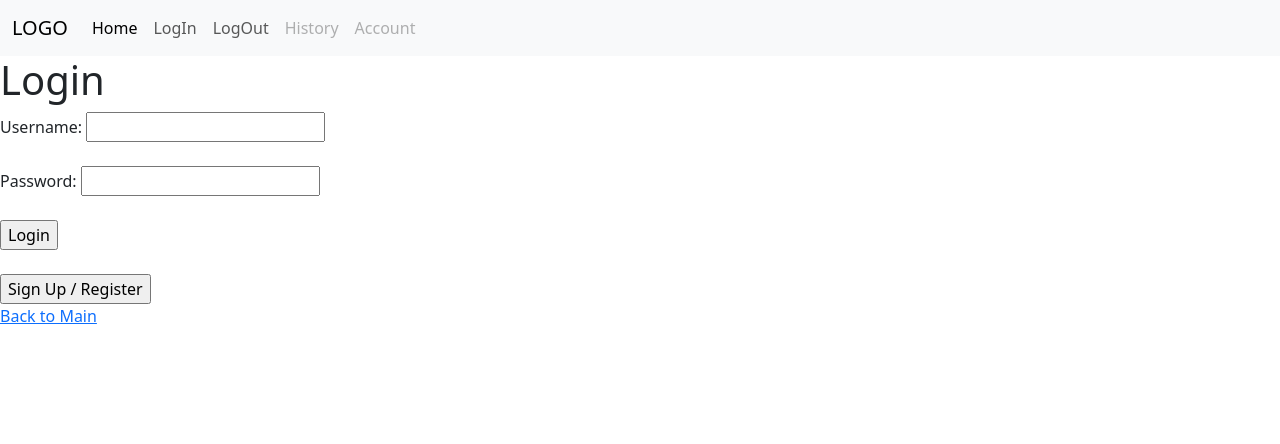
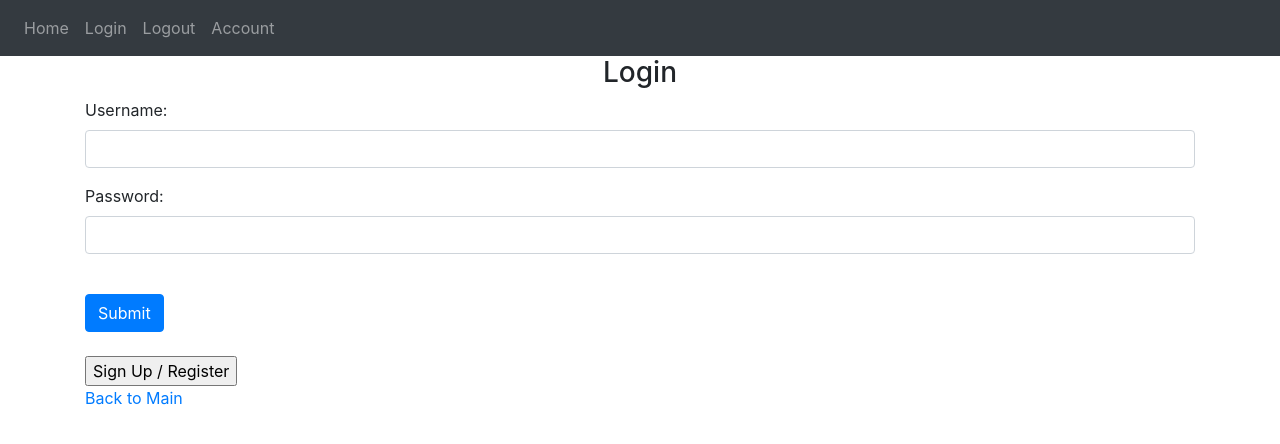
Before and after one commit to Nickafic/SentimentAnalysis, a Flask app: page /login in a window 1280 px wide. Shown: the top 444 px of the page. Run offline with Flask 3, Linux system fonts and the light colour scheme; some libraries are stand-ins or nearby versions.

Commit message:
Added some CSS changes to navbar and Login pages

```diff
--- a/SentimentalAnalysis/templates/htmlheader.html
+++ b/SentimentalAnalysis/templates/htmlheader.html
@@ -2,48 +2,55 @@
 <html>
   <head>
       <!-- CSS IS SHARED but TITTLE is set per page-->
+      <link
+        rel="stylesheet"
+        href="https://stackpath.bootstrapcdn.com/bootstrap/4.4.1/css/bootstrap.min.css"
+        integrity="sha384-Vkoo8x4CGsO3+Hhxv8T/Q5PaXtkKtu6ug5TOeNV6gBiFeWPGFN9MuhOf23Q9Ifjh"
+        crossorigin="anonymous"
+      />
+      <link
+        rel="stylesheet"
+        href="https://stackpath.bootstrapcdn.com/font-awesome/4.7.0/css/font-awesome.min.css"
+        crossorigin="anonymous"
+      />
       <title> {% block tittle %}{% endblock %} </title>
-    <link href="https://cdn.jsdelivr.net/npm/bootstrap@5.3.2/dist/css/bootstrap.min.css" rel="stylesheet" integrity="sha384-T3c6CoIi6uLrA9TneNEoa7RxnatzjcDSCmG1MXxSR1GAsXEV/Dwwykc2MPK8M2HN" crossorigin="anonymous">
-    {% block headHTML %}
-    {% endblock %}
-
   </head>
   <body>
     <!-- Navigation Bar follows through the entire website.-->
-    <nav class="navbar navbar-expand-lg bg-body-tertiary">
 
-      <div class="container-fluid">
-
-        <a class="navbar-brand" href="#">
-          LOGO
-        </a>
-
-        <button class="navbar-toggler" type="button" data-bs-toggle="collapse" data-bs-target="#navbarNavAltMarkup" aria-controls="navbarNavAltMarkup" aria-expanded="false" aria-label="Toggle navigation">
+    <nav class="navbar navbar-expand-lg navbar-dark bg-dark">
+        <button class="navbar-toggler" type="button" data-toggle="collapse" data-target="#navbar">
           <span class="navbar-toggler-icon"></span>
         </button>
-
-        <div class="collapse navbar-collapse" id="navbarNavAltMarkup">
+        <div class="collapse navbar-collapse" id="navbar">
           <div class="navbar-nav">
-            <a class="nav-link active" aria-current="page" href="/">Home</a>
-            <a class="nav-link" href="/login">LogIn</a>
-            <a class="nav-link" href="/logout">LogOut</a>
-            <a class="nav-link disabled"  href="#" aria-disabled="true">History</a>
-            <a class="nav-link disabled" href="#" aria-disabled="true">Account</a>
+            <a class="nav-item nav-link" id="home" href="/">Home</a>
+            <a class="nav-item nav-link" id="login" href="/login">Login</a>
+            <a class="nav-item nav-link" id="login" href="/logout">Logout</a>
+            <a class="nav-item nav-link" id="login" href="#">Account</a>
           </div>
-        </div>
-
         </div>
     </nav>
 
-    <!-- PAGE CONTENT INSERT POINT -->
-    {% block innerHTML %}
+    <div class="container">
+      {% block content %}
       {% endblock %}
+    </div>
 
+    <script
+      src="https://code.jquery.com/jquery-3.2.1.slim.min.js"
+      integrity="sha384-KJ3o2DKtIkvYIK3UENzmM7KCkRr/rE9/Qpg6aAZGJwFDMVNA/GpGFF93hXpG5KkN"
+      crossorigin="anonymous"
+    ></script>
+    <script
+      src="https://cdnjs.cloudflare.com/ajax/libs/popper.js/1.12.9/umd/popper.min.js"
+      integrity="sha384-ApNbgh9B+Y1QKtv3Rn7W3mgPxhU9K/ScQsAP7hUibX39j7fakFPskvXusvfa0b4Q"
+      crossorigin="anonymous"
+    ></script>
+    <script
+      src="https://maxcdn.bootstrapcdn.com/bootstrap/4.0.0/js/bootstrap.min.js"
+      integrity="sha384-JZR6Spejh4U02d8jOt6vLEHfe/JQGiRRSQQxSfFWpi1MquVdAyjUar5+76PVCmYl"
+      crossorigin="anonymous"
+    ></script>
   </body>
-
-{% block postBodyHTML %}
-{% endblock %}
-
-<script src="https://cdn.jsdelivr.net/npm/bootstrap@5.3.2/dist/js/bootstrap.bundle.min.js" integrity="sha384-C6RzsynM9kWDrMNeT87bh95OGNyZPhcTNXj1NW7RuBCsyN/o0jlpcV8Qyq46cDfL" crossorigin="anonymous"></script>
-
 </html>
--- a/SentimentalAnalysis/templates/login.html
+++ b/SentimentalAnalysis/templates/login.html
@@ -4,19 +4,33 @@
 Sentimental Analysis Login Page
 {% endblock %}
 
-{% block headHTML %}
-{% endblock %}
+{% block content %}
+<form method="POST" action="/login">
+    <h3 align="center">Login</h3>
+    <div class="form-group">
+        <label for="username">Username:</label>
+        <input
+            type="text"
+            class="form-control"
+            name="username"
+            id="username"
+            required
+        />
+    </div>
 
-
-{% block innerHTML %}
-
-<h1>Login</h1>
-<form method="POST" action="/login">
-    <label for="username">Username:</label>
-    <input type="text" name="username" id="username" required><br><br>
-    <label for="password">Password:</label>
-    <input type="password" name="password" id="password" required><br><br>
-    <input type="submit" value="Login">
+    <div class="form-group">
+        <label for="password">Password:</label>
+        <input
+            type="text"
+            class="form-control"
+            name="password"
+            id="password"
+            required
+        />
+    </div>
+    <br>
+    <button type="submit" class="btn btn-primary" value="Login">Submit</button>
+    <!-- <input type="submit" value="Login"> -->
 </form>
 </br>
 <form method="GET", action="/signup">
--- a/SentimentalAnalysis/templates/main.html
+++ b/SentimentalAnalysis/templates/main.html
@@ -4,11 +4,8 @@
 Sentimental Analysis Home Page
 {% endblock %}
 
-{% block headHTML %}
-{% endblock %}
 
-{% block innerHTML %}
-
+{% block content %}
     <h2>{{USERNAME}}</h2>
     <h1>Welcome to Sentiment Analysis</h1>
     <form method="POST" action="/analyze">
--- a/SentimentalAnalysis/templates/output.html
+++ b/SentimentalAnalysis/templates/output.html
@@ -4,11 +4,7 @@
 Sentimental Analysis Results Page
 {% endblock %}
 
-{% block headHTML %}
-{% endblock %}
-
-{% block innerHTML %}
-
+{% block content %}
     <h1>Sentiment Analysis Result</h1>
     <p><strong>Analysis:</strong> {{ sentiment }}</p>
 
--- a/SentimentalAnalysis/views.py
+++ b/SentimentalAnalysis/views.py
@@ -8,7 +8,7 @@ views = Blueprint('views', __name__)
 @views.route('/')
 def home():
     if not session.get('logged_in'):
-         return redirect("/login");
+         return redirect("/login");z
     return render_template('main.html', USERNAME=session["username"]);
 
 SENTIMENT_API_URL = "https://bbtflv6yqf.execute-api.us-east-1.amazonaws.com/Initial/sentimental-analysis"
```
Also changed, not shown: SentimentalAnalysis/auth.py (+8 -8 lines). Lines whose indentation alone changed are shown as unchanged.
